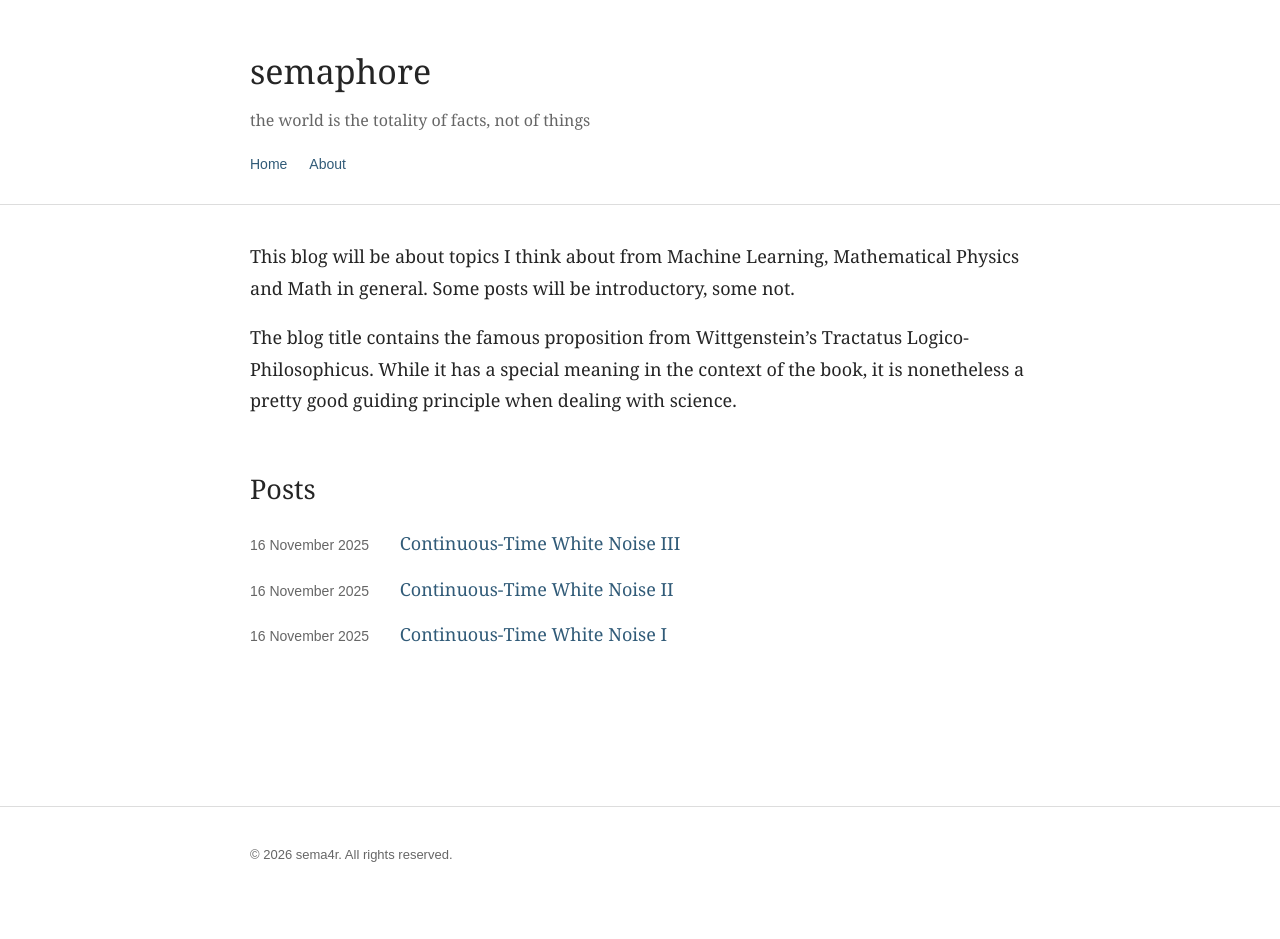
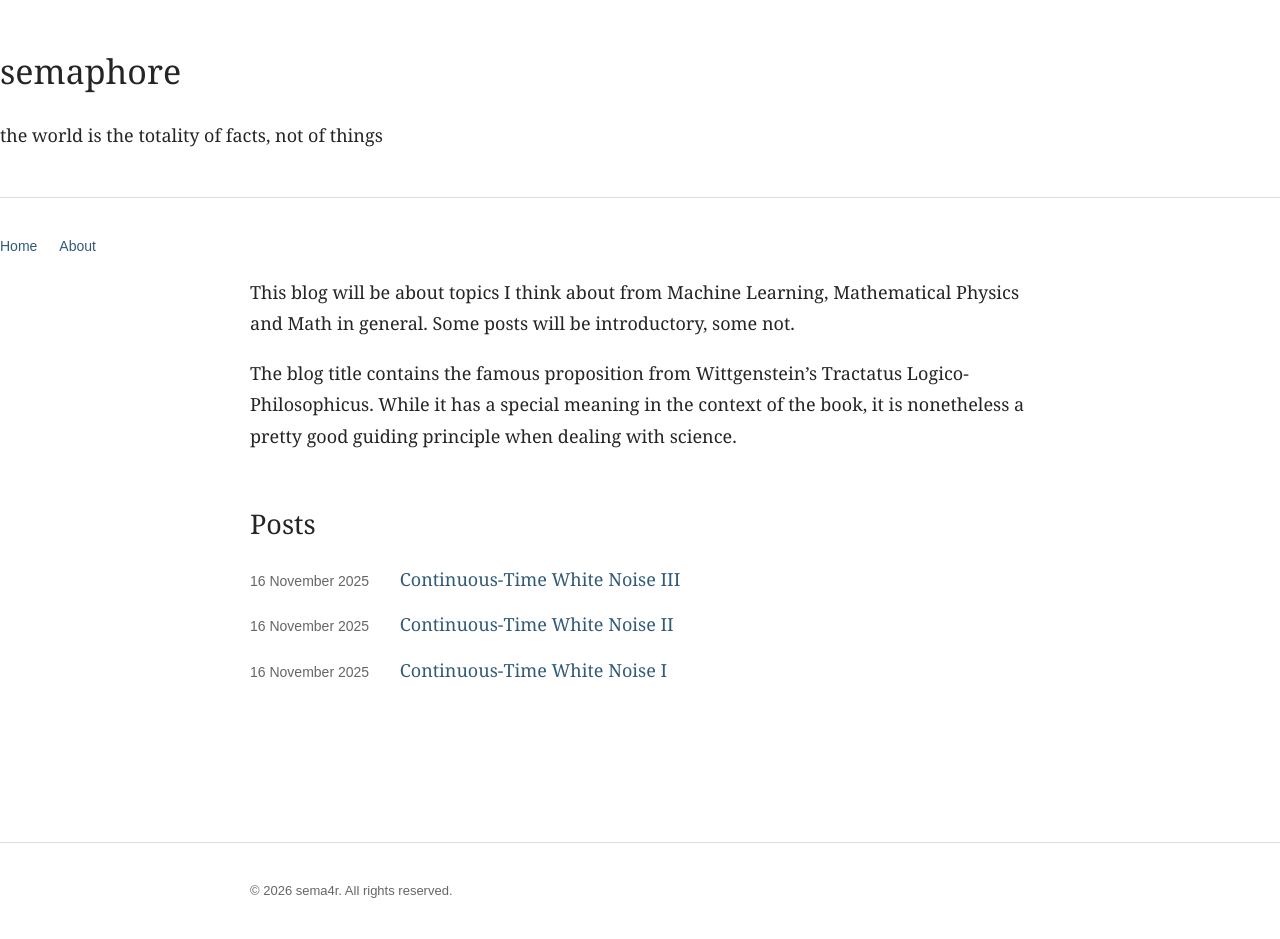
Before and after one commit to sema4r/sema4r.github.io, a Jekyll site: the page built from index.md, in a window 1280 px wide. Built offline with Jekyll 4.4.1, drawn with Linux system fonts in a browser that asks for light colours; before the commit the page ends 904 px from its top, so only the background shows below that.

Commit message:
Update default.html

```diff
--- a/_layouts/default.html
+++ b/_layouts/default.html
@@ -40,18 +40,20 @@
 
 <body>
   <header class="site-header">
-    <div class="container">
-      <a class="site-title" href="{{ '/' | relative_url }}">
-        {{ site.title }}
-      </a>
-      <p class="site-description">{{ site.description }}</p>
+  <div class="header-inner">
+    <a class="site-title" href="{{ '/' | relative_url }}">
+      semaphore
+    </a>
+    <p class="site-tagline">
+      the world is the totality of facts, not of things
+    </p>
+  </div>
+</header>
 
-      <nav>
-        <a href="{{ '/' | relative_url }}">Home</a>
-        <a href="{{ '/about/' | relative_url }}">About</a>
-      </nav>
-    </div>
-  </header>
+<nav class="site-nav">
+  <a href="{{ '/' | relative_url }}">Home</a>
+  <a href="{{ '/about/' | relative_url }}">About</a>
+</nav>
 
   <main class="container content">
     {% if page.layout == "post" %}
```
